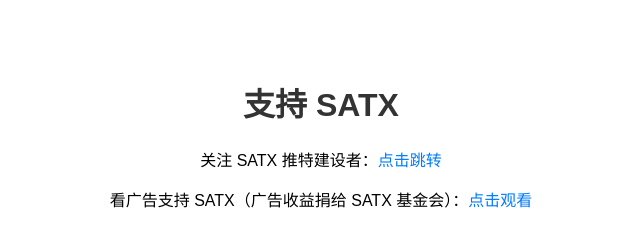
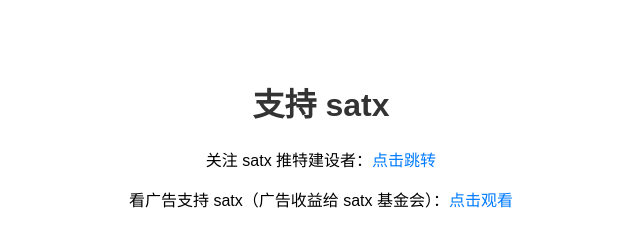
Before and after one commit to bai13567/adforsatxcommunity.github.io, a plain HTML site: page index.html in a window 1280 px wide. Shown: the whole page, without its empty margins (319-959 px from the left). Drawn offline with Linux system fonts and the light colour scheme.

Commit message:
Update index.html

```diff
--- a/index.html
+++ b/index.html
@@ -3,7 +3,7 @@
 <head>
     <meta charset="UTF-8">
     <meta name="viewport" content="width=device-width, initial-scale=1.0">
-    <title>支持 SATX</title>
+    <title>支持 satx</title>
     <style>
         body {
             font-family: Arial, sans-serif;
@@ -27,11 +27,11 @@
 </head>
 <body>
 
-    <h1>支持 SATX</h1>
+    <h1>支持 satx</h1>
 
-    <p>关注 SATX 推特建设者：<a href="https://x.com/bai13567" target="_blank">点击跳转</a></p>
+    <p>关注 satx 推特建设者：<a href="https://x.com/bai13567" target="_blank">点击跳转</a></p>
 
-    <p>看广告支持 SATX（广告收益捐给 SATX 基金会）：<a href="#" onclick="showAd()">点击观看</a></p>
+    <p>看广告支持 satx（广告收益给 satx 基金会）：<a href="#" onclick="showAd()">点击观看</a></p>
 
     <div id="ad-container" class="ad-container" style="display: none;">
         <!-- 这里放你的 Adsterra 广告代码 -->
```
